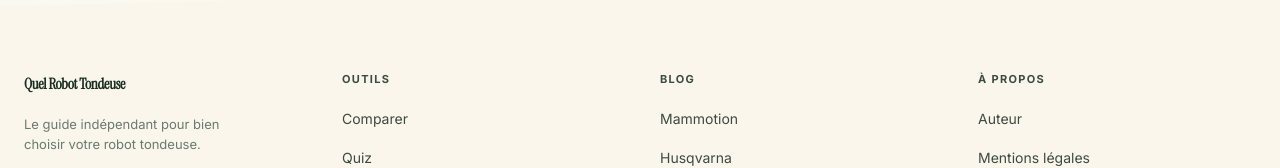
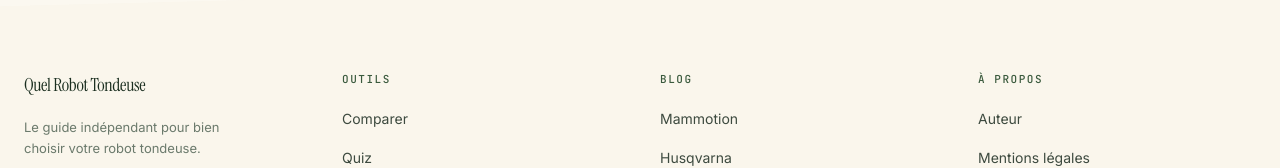
Before and after one commit to boutiqueambiancejapon-sketch/robot-tondeuse, a Next.js app: page / in a window 1280 px wide. Shown: the part 6295-6463 px from the top of the page. Built offline with nearby package versions, Linux system fonts and the light colour scheme; no server answers.

Commit message:
feat(footer): adapt Footer typography to Atelier Vert (serif logo + mono eyebrows)
- Logo siteName en Instrument Serif 400 (vs 800 sans-serif)
- Titres colonnes en JetBrains Mono moss (vs Inter 700)
- Layout préservé, juste typographie

Migration DA Atelier Vert — Batch 3C

```diff
--- a/components/layout/Footer.tsx
+++ b/components/layout/Footer.tsx
@@ -40,11 +40,12 @@ function FooterCol({ title, links }: FooterColProps) {
     <div>
       <p
         style={{
+          fontFamily: 'var(--next-font-mono), monospace',
           fontSize: '11px',
-          fontWeight: 700,
-          letterSpacing: '0.12em',
+          fontWeight: 500,
+          letterSpacing: '0.14em',
           textTransform: 'uppercase',
-          color: 'var(--text-secondary)',
+          color: 'var(--moss)',
           marginBottom: 'var(--space-4)',
         }}
       >
@@ -109,7 +110,7 @@ export function Footer() {
               aria-label={`${niche.siteName} — accueil`}
               style={{ textDecoration: 'none', display: 'inline-flex', alignItems: 'baseline', gap: '1px', marginBottom: 'var(--space-4)' }}
             >
-              <span style={{ fontFamily: 'var(--next-font-display), system-ui, sans-serif', fontWeight: 800, fontSize: '15px', color: 'var(--text-primary)', letterSpacing: '-0.02em' }}>{logoText}</span>
+              <span style={{ fontFamily: 'var(--next-font-display), Georgia, serif', fontWeight: 400, fontSize: '18px', color: 'var(--text-primary)', letterSpacing: '-0.02em' }}>{logoText}</span>
             </Link>
             <p style={{ fontSize: '13px', color: 'var(--text-muted)', lineHeight: 1.6, maxWidth: '220px' }}>
               {niche.tagline}
```
